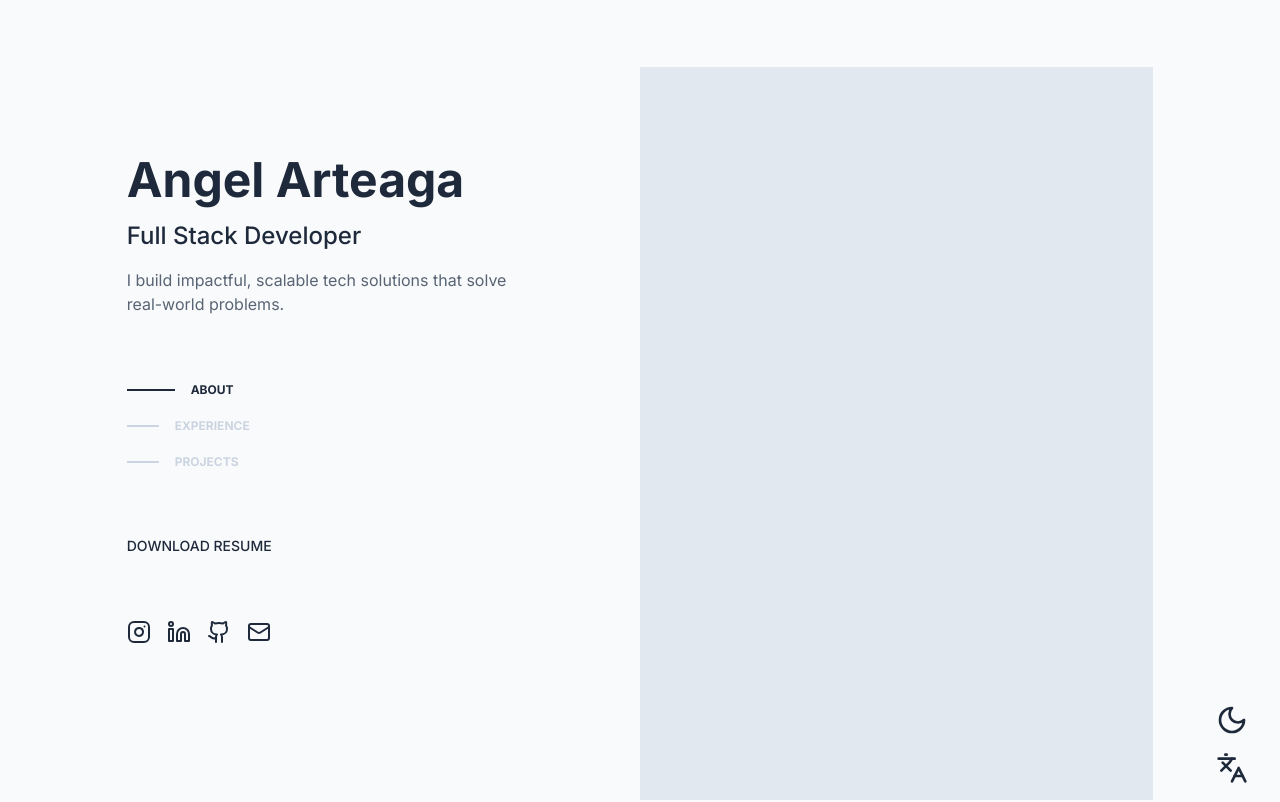
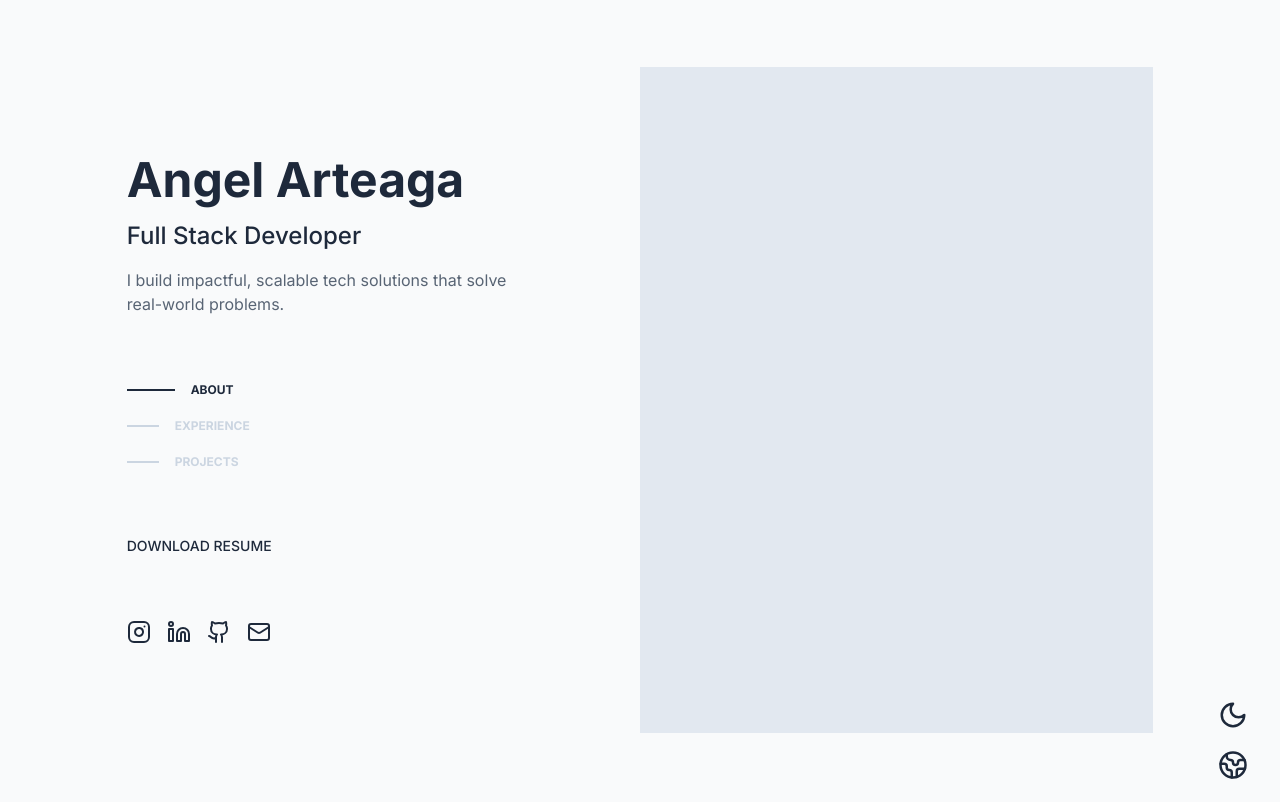
Before and after one commit to artxga/portfolio-v3, a Next.js app: page / in a window 1280 px wide. Shown: the top 802 px of the page. Built offline with nearby package versions, Linux system fonts and the light colour scheme.

Commit message:
improved lang popover

```diff
--- a/src/app/(landing)/page.tsx
+++ b/src/app/(landing)/page.tsx
@@ -9,16 +9,25 @@ import ProjectsSection from "@/components/projects-section";
 
 export default function LandingPage() {
   return (
+    <>
+      <nav className="fixed top-0 z-50 w-full md:hidden h-16 bg-[var(--background)]-80 backdrop-blur-xl">
+        <div className="flex items-center justify-end h-full gap-4 px-6 ">
+          <DarkModeToggle />
+          <LanguageSelector />
+        </div>
+      </nav>
       <div className="grid grid-cols-12 min-h-screen px-6 font-[family-name:var(--font-inter)]">
-      <HeroSection />
-      <div className="fixed flex flex-col gap-4 bottom-4 right-8">
+
+        <div className="fixed flex-col hidden gap-5 md:flex bottom-5 right-8">
           <DarkModeToggle />
           <LanguageSelector />
         </div>
 
+        <HeroSection />
+
         <div className="flex flex-col col-start-1 col-end-13 mb-12 md:col-start-7 md:col-end-12 2xl:col-end-11">
-        <section className="flex-col justify-end hidden h-screen md:flex">
-          <div className=" h-11/12 bg-slate-200">
+          <section className="flex-col justify-center hidden h-screen md:flex">
+            <div className=" h-10/12 bg-slate-200">
 
             </div>
           </section>
@@ -34,5 +43,6 @@ export default function LandingPage() {
           </footer>
         </div>
       </div>
+    </>
   );
 }
--- a/src/components/about-section.tsx
+++ b/src/components/about-section.tsx
@@ -8,7 +8,7 @@ export default function AboutSection() {
   return (
     <section
       id="about"
-      className="flex flex-col gap-6 md:gap-8 md:justify-center md:h-screen"
+      className="flex flex-col gap-6 md:gap-8 md:justify-center md:min-h-screen"
     >
       <SectionTitle title={title[language]} />
 
--- a/src/components/dark-mode-toggle.tsx
+++ b/src/components/dark-mode-toggle.tsx
@@ -2,9 +2,13 @@
 
 import { useEffect, useState } from 'react'
 import { Moon, Sun } from 'lucide-react'
+import useIsSmallScreen from '@/hooks/use-is-small-screen'
 
 const DarkModeToggle = () => {
   const [darkMode, setDarkMode] = useState(false)
+
+  const isSmallScreen = useIsSmallScreen()
+  const iconSize = isSmallScreen ? 24 : 30
 
   useEffect(() => {
     const isDark = localStorage.getItem('theme') === 'dark'
@@ -22,10 +26,10 @@ const DarkModeToggle = () => {
   return (
     <button
       onClick={toggleTheme}
-      className=""
+      className="hover:cursor-pointer"
       aria-label="Toggle dark mode"
     >
-      {darkMode ? <Sun className='text-[var(--foreground)] hover:text-[var(--accent)]' size={32} /> : <Moon className='text-[var(--foreground)] hover:text-[var(--accent)]' size={32} />}
+      {darkMode ? <Sun className='text-[var(--foreground)] hover:text-[var(--accent)]' size={iconSize} /> : <Moon className='text-[var(--foreground)] hover:text-[var(--accent)]' size={iconSize} />}
     </button>
   )
 }
--- a/src/components/hero-section.tsx
+++ b/src/components/hero-section.tsx
@@ -10,7 +10,7 @@ export default function HeroSection() {
   const currentSection = useScrollSpy(sectionIds)
 
   return (
-    <div className="top-0 flex flex-col justify-center h-screen col-start-1 col-end-13 md:sticky md:col-start-2 md:col-span-4 2xl:col-start-3">
+    <div className="top-0 flex flex-col justify-center h-screen col-start-1 col-end-13 md:sticky md:col-start-2 md:col-span-4 2xl:col-span-3 2xl:col-start-3">
       <div className="flex flex-col gap-16 h-fit">
         <div className="flex flex-col gap-4">
           <h1 className="text-4xl font-bold md:text-5xl text-[var(--foreground)]">
@@ -23,7 +23,7 @@ export default function HeroSection() {
             {heroData.description[language]} </p>
         </div>
 
-        <ul className="flex flex-col gap-4 text-sm font-bold uppercase text-[var(--foreground)]">
+        <ul className="md:flex hidden flex-col gap-4 text-sm font-bold uppercase text-[var(--foreground)]">
           {heroData.navLinks.map((link) => (
             <li key={link.id}>
               <NavItemWithIndicator href={`#${link.id}`} name={link.label[language]} isActive={currentSection === link.id} />
--- a/src/components/language-selector.tsx
+++ b/src/components/language-selector.tsx
@@ -1,67 +1,120 @@
 "use client"
 
-import { Languages } from "lucide-react"
-import { useState, useRef } from "react"
+import { Earth, Languages } from "lucide-react"
+import { useState, useEffect, useRef } from "react"
 import { useLanguage } from "@/context/language-context"
 import SupportedLanguages from "@/core/types/supported-languages"
+import useIsSmallScreen from "@/hooks/use-is-small-screen"
+import { cn } from "@/lib/utils"
 
 const LanguageSelector = () => {
   const [isOpen, setIsOpen] = useState(false)
-  const { setLanguage } = useLanguage()
+  const [shouldRender, setShouldRender] = useState(false)
+  const { language, setLanguage } = useLanguage()
+  const isSmallScreen = useIsSmallScreen()
+  const iconSize = isSmallScreen ? 24 : 30
 
+  const containerRef = useRef<HTMLDivElement>(null)
   const timeoutRef = useRef<NodeJS.Timeout | null>(null)
 
+  useEffect(() => {
+    if (isOpen) {
+      setShouldRender(true)
+    } else {
+      const timeout = setTimeout(() => setShouldRender(false), 200)
+      return () => clearTimeout(timeout)
+    }
+  }, [isOpen])
+
+  useEffect(() => {
+    if (!isSmallScreen || !isOpen) return
+
+    const handleClickOutside = (event: MouseEvent) => {
+      if (containerRef.current && !containerRef.current.contains(event.target as Node)) {
+        setIsOpen(false)
+      }
+    }
+
+    document.addEventListener("mousedown", handleClickOutside)
+    return () => document.removeEventListener("mousedown", handleClickOutside)
+  }, [isOpen, isSmallScreen])
+
+  const toggleMenu = () => {
+    if (isSmallScreen) setIsOpen(prev => !prev)
+  }
+
   const showMenu = () => {
-    if (timeoutRef.current) {
-      clearTimeout(timeoutRef.current)
+    if (!isSmallScreen) {
+      if (timeoutRef.current) clearTimeout(timeoutRef.current)
+      setIsOpen(true)
     }
-    setIsOpen(true)
   }
 
   const hideMenu = () => {
-    timeoutRef.current = setTimeout(() => {
-      setIsOpen(false)
-    }, 250)
+    if (!isSmallScreen) {
+      timeoutRef.current = setTimeout(() => {
+        setIsOpen(false)
+      }, 200)
+    }
   }
 
   const changeLanguage = (lang: SupportedLanguages) => {
     setLanguage(lang)
+    if (isSmallScreen) setIsOpen(false)
   }
 
   return (
     <div
+      ref={containerRef}
       className="relative"
       onMouseEnter={showMenu}
       onMouseLeave={hideMenu}
+      onClick={toggleMenu}
     >
-      <div className="cursor-pointer hover:text-[var(--accent)]">
-        <Languages size={32} />
+      <div className="cursor-pointer hover:text-[var(--accent)] transition-colors duration-200">
+        <Earth size={iconSize} />
       </div>
 
-      {isOpen && (
+      {shouldRender && (
         <div
-          className="absolute bottom-10 right-0 bg-[var(--background)] border-[var(--accent)] border-[1px]  rounded-lg shadow-lg p-2 w-32 z-50"
+          className={cn(
+            "absolute bg-[var(--background)]-80 backdrop-blur-xl border border-[var(--accent)] rounded-xl shadow-xl p-3 w-36 z-50 transition-all duration-200 transform",
+            isSmallScreen ? "top-10 right-0" : "bottom-12 right-0",
+            isOpen
+              ? "opacity-100 scale-100 translate-y-0"
+              : "opacity-0 scale-95 translate-y-1"
+          )}
           onMouseEnter={showMenu}
           onMouseLeave={hideMenu}
         >
-          <ul className="space-y-2 text-sm">
+          {!isSmallScreen && (
+            <div className="absolute right-3 -bottom-2 w-3 h-3 bg-[var(--background)] border-r border-b border-[var(--accent)] rotate-45 z-0" />
+          )}
+
+          <ul className="relative z-10 space-y-2 text-sm">
             <li
-              className="cursor-pointer hover:text-[var(--accent)]"
-              onClick={() => changeLanguage('en')}
+              className={cn(
+                "flex items-center gap-2 px-2 py-1 rounded cursor-pointer hover:bg-[var(--accent)/10] transition",
+                language === "en" && "bg-[var(--accent)/10] font-semibold"
+              )}
+              onClick={() => changeLanguage("en")}
             >
-              {'English'}
+              <Languages size={14} /> English
             </li>
             <li
-              className="cursor-pointer hover:text-[var(--accent)]"
-              onClick={() => changeLanguage('es')}
+              className={cn(
+                "flex items-center gap-2 px-2 py-1 rounded cursor-pointer hover:bg-[var(--accent)/10] transition",
+                language === "es" && "bg-[var(--accent)/10] font-semibold"
+              )}
+              onClick={() => changeLanguage("es")}
             >
-              {'Español'}
+              <Languages size={14} /> Español
             </li>
           </ul>
         </div>
       )}
     </div>
-  );
+  )
 }
 
 export default LanguageSelector
--- /dev/null
+++ b/src/hooks/use-is-small-screen.tsx
@@ -0,0 +1,21 @@
+"use client"
+
+import { useEffect, useState } from "react"
+
+function useIsSmallScreen() {
+  const [isSmall, setIsSmall] = useState(false)
+
+  useEffect(() => {
+    const mediaQuery = window.matchMedia("(max-width: 640px)")
+    const update = () => setIsSmall(mediaQuery.matches)
+
+    update()
+    mediaQuery.addEventListener("change", update)
+
+    return () => mediaQuery.removeEventListener("change", update)
+  }, [])
+
+  return isSmall
+}
+
+export default useIsSmallScreen
```
Also changed, not shown: src/hooks/use-scroll-spy.tsx (renamed from src/hooks/use-scroll-spy.ts, +12 -12 lines). Lines whose indentation alone changed are shown as unchanged.
